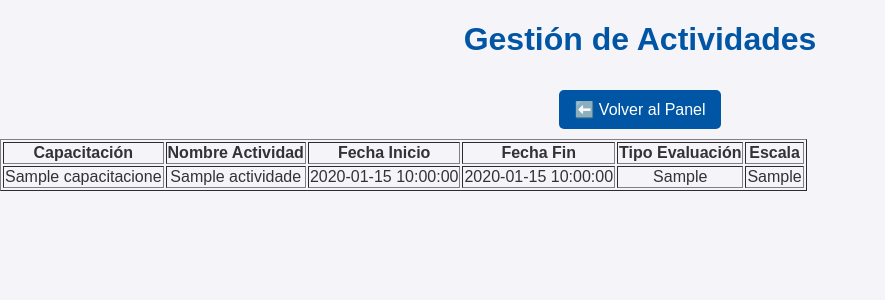
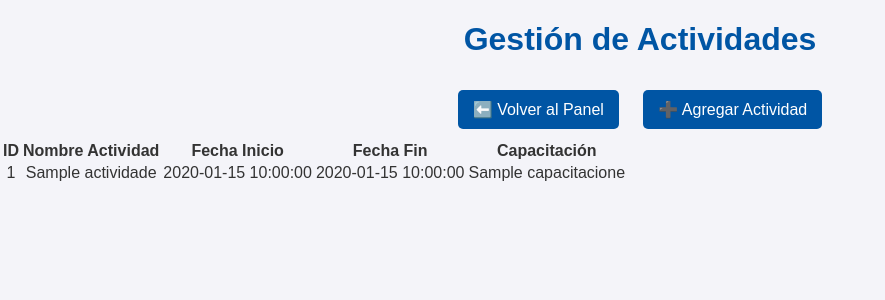
Before and after one commit to OnassisV/gestion-capacitaciones, a Flask app: page /actividades in a window 1280 px wide. Shown: the top 300 px of the page, without its empty margins (0-885 px from the left). Run offline with Flask 3, Linux system fonts and the light colour scheme; the visitor is signed in with stand-in values (Sample User, id 1); tables that the repository leaves empty or names only in its code hold one stand-in row (values such as "Sample post").

Commit message:
Hacer visible el botón Agregar Actividad para todos los roles

```diff
--- a/app.py
+++ b/app.py
@@ -168,17 +168,17 @@ def add_capacitacion():
 def actividades():
     connection = get_db_connection()
     cursor = connection.cursor(dictionary=True)
+
+    # Consulta corregida
     cursor.execute("""
-        SELECT a.id_actividad, a.nombre_actividad, a.fecha_inicio, a.fecha_fin, c.nombre AS capacitacion,
-               a.tipo_evaluacion, a.escala
+        SELECT a.id_actividad, a.nombre_actividad, a.fecha_inicio, a.fecha_fin, c.nombre_capacitacion AS capacitacion
         FROM actividades a
         JOIN capacitaciones c ON a.id_capacitacion = c.id_capacitacion
     """)
     actividades = cursor.fetchall()
     cursor.close()
     connection.close()
-
-    return render_template('actividades.html', actividades=actividades, rol=session['rol'])
+    return render_template('actividades.html', actividades=actividades)
 
 
 @app.route('/actividades/add', methods=['GET', 'POST'])
--- a/templates/actividades.html
+++ b/templates/actividades.html
@@ -10,31 +10,30 @@
 
     <button onclick="location.href='{{ url_for('dashboard') }}'">⬅️ Volver al Panel</button>
 
-    {% if rol in ['Especialista', 'Administrador'] %}
-        <button onclick="location.href='{{ url_for('add_actividad') }}'">➕ Agregar Nueva Actividad</button>
-    {% endif %}
+    <!-- Botón siempre visible para todos los roles -->
+    <button onclick="location.href='{{ url_for('add_actividad') }}'">➕ Agregar Actividad</button>
 
-    <table border="1">
+    <table class="actividades-table">
         <thead>
             <tr>
-                <th>Capacitación</th>
+                <th>ID</th>
                 <th>Nombre Actividad</th>
                 <th>Fecha Inicio</th>
                 <th>Fecha Fin</th>
-                <th>Tipo Evaluación</th>
-                <th>Escala</th>
+                <th>Capacitación</th>
             </tr>
         </thead>
         <tbody>
-            {% for act in actividades %}
+            {% for actividad in actividades %}
             <tr>
-                <td>{{ act.capacitacion }}</td>
-                <td>{{ act.nombre_actividad }}</td>
-                <td>{{ act.fecha_inicio }}</td>
-                <td>{{ act.fecha_fin }}</td>
-                <td>{{ act.tipo_evaluacion }}</td>
-                <td>{{ act.escala }}</td>
+                <td>{{ actividad.id_actividad }}</td>
+                <td>{{ actividad.nombre_actividad }}</td>
+                <td>{{ actividad.fecha_inicio }}</td>
+                <td>{{ actividad.fecha_fin }}</td>
+                <td>{{ actividad.capacitacion }}</td>
             </tr>
             {% endfor %}
         </tbody>
     </table>
+</body>
+</html>
```
